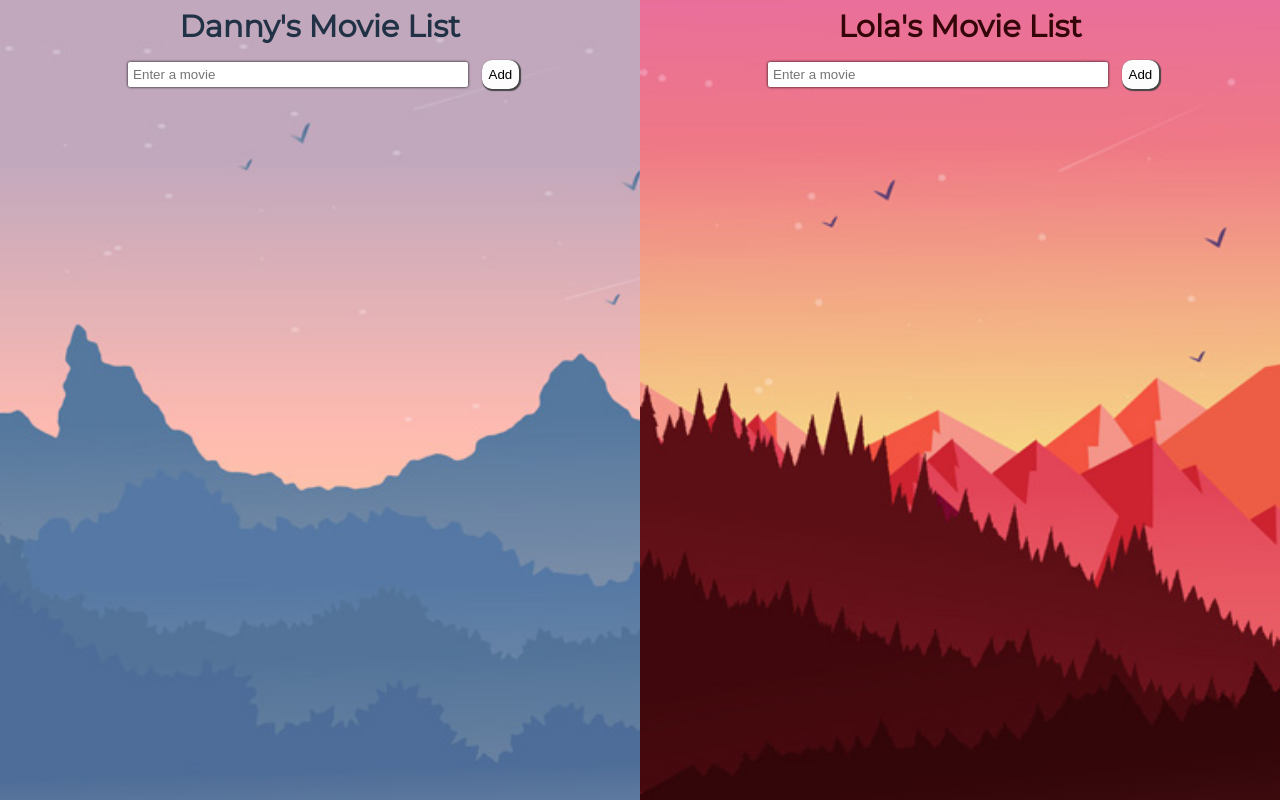
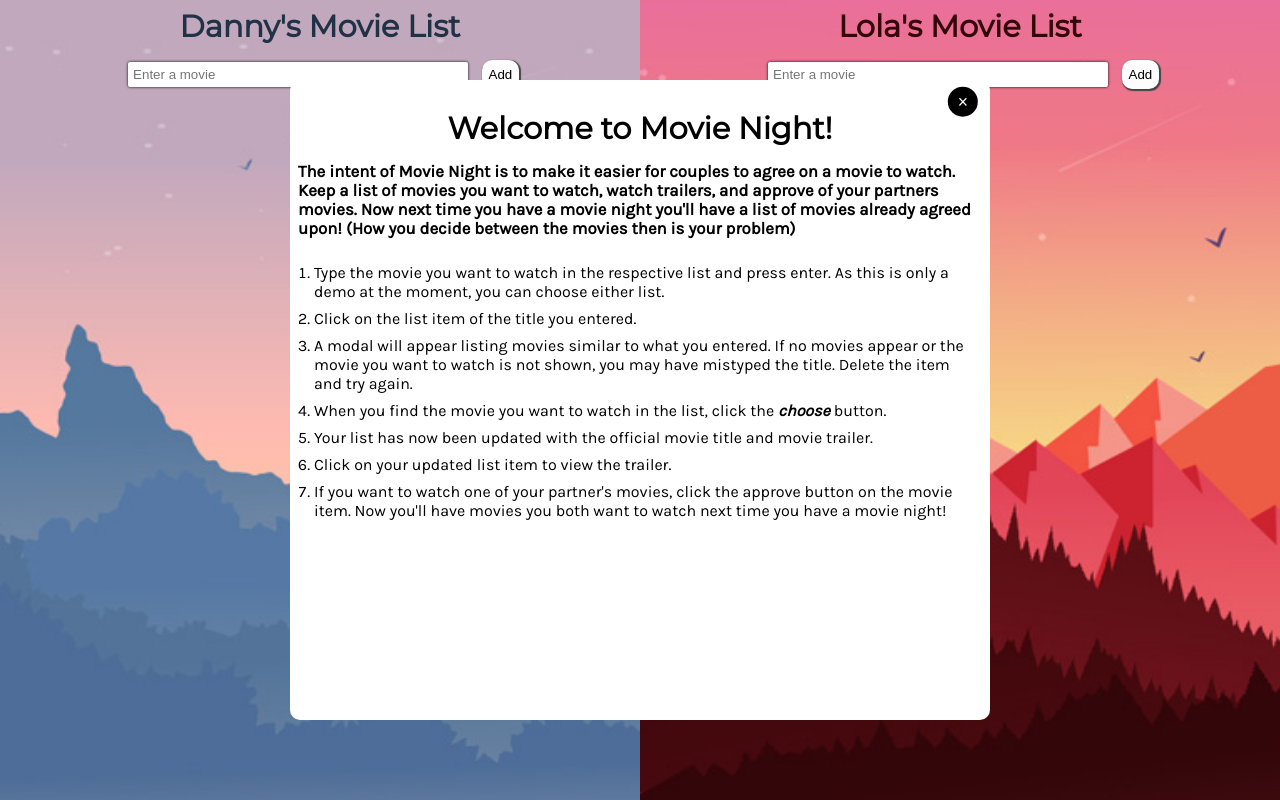
Before and after one commit to dan9d9/Movie-Night, a website with bundled scripts: page client/public/index.html in a window 1280 px wide. Built offline with nearby package versions, Linux system fonts and the light colour scheme; no server answers.

Commit message:
create welcome modal

```diff
--- a/client/public/bundle.js
+++ b/client/public/bundle.js
@@ -188,7 +188,6 @@ process.umask = function() { return 0; };
 const APIKEY = "ad4a44a2296a174ca3a693f429400547";
 
 module.exports = { APIKEY }
-
 },{}],3:[function(require,module,exports){
 const URL = window.location.hostname === `localhost`
             ? `http://localhost:5000`
@@ -463,6 +462,13 @@ const handlers = {
     if(e.target.className === 'close_modal' || e.target.className === 'close_modal-span') {
       modals.closeModals();
     }
+  },
+
+  closeWelcomeModal: function() {
+    const welcomeModal = document.getElementById('welcome_modal');
+
+    welcomeModal.classList.add('modal-hide');
+    welcomeModal.removeEventListener('click', handlers.closeWelcomeModal);
   }
 }
 
@@ -473,15 +479,14 @@ const handlers = {
 const modals = {
   openMovieModal: function() {
     const movieModal = document.getElementById('movie_modal');
-    movieModal.classList.add('movie_modal-visible');
+    movieModal.classList.add('modal-visible-block');
 
 		movieModal.addEventListener('click', handlers.closeModalsHandler);
   },
 
   openMovieResultsModal: function(clickedListItem) {
     const movieResultsModal = document.getElementById('results_modal');
-    movieResultsModal.classList.add('movie_modal-visible');
-    // movieResultsModal.style.display = 'block';
+    movieResultsModal.classList.add('modal-visible-block');
 
     handlers.boundResultsHandler = handlers.resultsModalHandler.bind(null, clickedListItem);
     movieResultsModal.addEventListener('click', handlers.boundResultsHandler);
@@ -518,7 +523,7 @@ const modals = {
 		const trailerModal = document.getElementById('trailer_modal');
 		const youtubePlayer = document.getElementById('player');
 
-    trailerModal.classList.add('trailer_modal-visible');
+    trailerModal.classList.add('modal-visible-flex');
 
 		const movie = movieArrays[array].find(movie => movie._id === movieID);
 		if(movie.videoPaths.length === 0) {
@@ -538,19 +543,17 @@ const modals = {
 		const youtubePlayer = document.getElementById('player');
 
     movieModal.removeEventListener('click', handlers.closeModalsHandler);
-    movieResultsModal.addEventListener('click', handlers.boundResultsHandler);
+    movieResultsModal.removeEventListener('click', handlers.boundResultsHandler);
 
 		if(h2) {trailerModal.removeChild(h2)};
 		movieArrays.searchedMovies = [];
 		youtubePlayer.style.display = 'inline-block';
     youtubePlayer.src = "";
 
-    trailerModal.classList.remove('trailer_modal-visible');
-    movieResultsModal.classList.remove('movie_modal-visible');
-    movieModal.classList.remove('movie_modal-visible');
-	},
-
-
+    trailerModal.classList.remove('modal-visible-flex');
+    movieResultsModal.classList.remove('modal-visible-block');
+    movieModal.classList.remove('modal-visible-block');
+	}
 }
 
 ////////////
@@ -625,7 +628,9 @@ const events = {
 		const inputButtons = document.querySelectorAll('.btnContainer button');
 		const inputs = Array.from(document.getElementsByClassName('input'));
     const usersUL = document.querySelectorAll('ul');
-
+    const welcomeModal = document.getElementById('welcome_modal');
+
+    welcomeModal.addEventListener('click', handlers.closeWelcomeModal);
 		inputButtons.forEach(btn => btn.addEventListener('click', handlers.inputButtonClick));
 		inputs.forEach(input => input.addEventListener('keypress', handlers.inputPressEnter));
 		usersUL.forEach(ul => ul.addEventListener('click', handlers.listButtonsHandler));
--- a/client/public/index.html
+++ b/client/public/index.html
@@ -9,6 +9,21 @@
 </head>
 
 <body>
+  <div id="welcome_modal" class="welcome_modal">
+    <button type="button" aria-label="Close"><span>&times;</span></button>
+    <h1>Welcome to Movie Night!</h1>
+    <h2>The intent of Movie Night is to make it easier for couples to agree on a movie to watch. Keep a list of movies you want to watch, watch trailers, and approve of your partners movies. Now next time you have a movie night you'll have a list of movies already agreed upon! (How you decide between the movies then is your problem) </h2>
+    <ol>
+      <li>Type the movie you want to watch in the respective list and press enter. As this is only a demo at the moment, you can choose either list.</li>
+      <li>Click on the list item of the title you entered.</li>
+      <li>A modal will appear listing movies similar to what you entered. If no movies appear or the movie you want to watch is not shown, you may have mistyped the title. Delete the item and try again.</li>
+      <li>When you find the movie you want to watch in the list, click the <span>choose</span> button.</li>
+      <li>Your list has now been updated with the official movie title and movie trailer.</li>
+      <li>Click on your updated list item to view the trailer.</li>
+      <li>If you want to watch one of your partner's movies, click the approve button on the movie item. Now you'll have movies you both want to watch next time you have a movie night!</li>
+    </ol>
+  </div>
+
  	<div class="container cont-left">
     <h1 id='title'>Danny's Movie List</h1>
     <div class='inputBtnContainer'>
--- a/client/public/style.css
+++ b/client/public/style.css
@@ -196,7 +196,64 @@ li {
   box-shadow: 0px 0px 2px 1px green;
 }
 
-/* MOVIE MODAL */
+/* MODALS */
+.welcome_modal {
+  position: fixed;
+  top: 10%;
+  left: 50%;
+  transform: translate(-50%, 0);
+  width: 90%;
+  max-width: 700px;
+  height: 80%;
+  background-color: white;
+  z-index: 2;
+  padding: 0.5em;
+  padding-top: 0;
+  overflow: auto;
+  border-radius: 10px;
+}
+
+.welcome_modal button {
+  display: flex;
+  align-items: center;
+  position: sticky;
+  left: 90%;
+  top: 0.5em;
+  width: 30px;
+  height: 30px;
+  background-color: black;
+  border-radius: 50%;
+}
+
+.welcome_modal button span {
+  width: 100%;
+  font-size: 1.1rem;
+  color: white;
+}
+
+.welcome_modal h1 {
+  text-align: center;
+  margin-bottom: 0.5em
+}
+
+.welcome_modal h2 {
+  font-size: 1.05rem;
+  margin-bottom: 0.5em;
+}
+
+.welcome_modal ol {
+  padding: 1em;
+}
+
+.welcome_modal ol span {
+  font-style: italic;
+  font-weight: bold;
+}
+
+.welcome_modal li:not(:last-child) {
+  margin-bottom: 0.5em;
+}
+
 .movie_modal {
   display: none;
   position: fixed;
@@ -299,12 +356,16 @@ li {
   z-index: 1;
 }
 
-.movie_modal-visible {
+.modal-visible-block {
   display: block;
 }
 
-.trailer_modal-visible {
+.modal-visible-flex {
   display: flex;
+}
+
+.modal-hide {
+  display: none;
 }
 
 #player {
@@ -326,6 +387,10 @@ li {
     max-height: 80%;
   }
 
+  .welcome_modal button {
+    left: 95%;
+  }
+
   .close_modal {
     right: 2em;
   }
```
Also changed, not shown: client/src/script.js (+17 -11 lines). Lines whose indentation alone changed are shown as unchanged.
